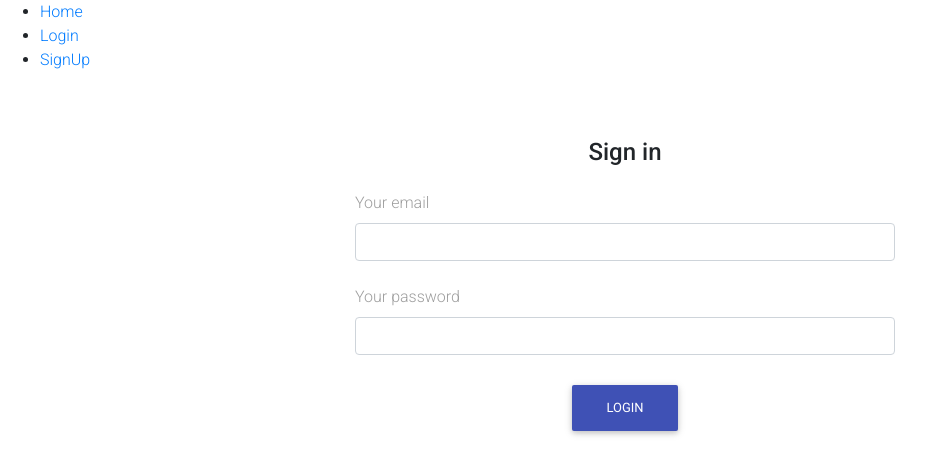
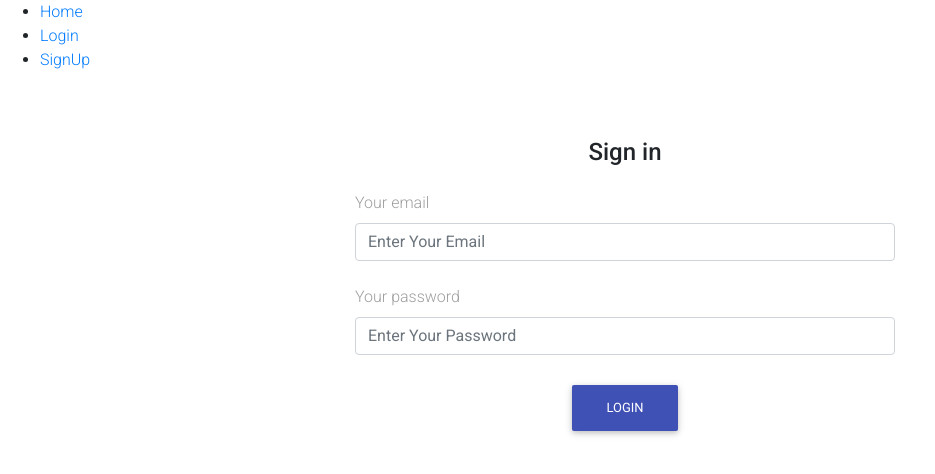
Before and after one commit to 007Abdullah/React-Sweet-Shop, a React (Create React App) app in the folder front-end/: page /Login in a window 1280 px wide. Shown: the top 474 px of the page, without its empty margins (0-935 px from the left). Built offline with nearby package versions, Linux system fonts and the light colour scheme.

Commit message:
login complete

```diff
--- a/front-end/src/components/Home.jsx
+++ b/front-end/src/components/Home.jsx
@@ -1,8 +1,11 @@
 
-export default function Home() {
+function Home() {
+
     return (
         <>
             <h1>Home</h1>
         </>
     )
 }
+
+export default Home;
--- a/front-end/src/components/Login.jsx
+++ b/front-end/src/components/Login.jsx
@@ -5,8 +5,12 @@ import 'bootstrap-css-only/css/bootstrap.min.css';
 import 'mdbreact/dist/css/mdb.css';
 import './login.css'
 import axios from 'axios';
+import {
+    useHistory
+} from "react-router-dom";
 const url = 'http://localhost:5000'
 function Login() {
+    const history = useHistory();
     function hanldlogin(event) {
         event.preventDefault();
         axios({
@@ -19,6 +23,8 @@ function Login() {
         }).then((response) => {
             if (response.data.status === 200) {
                 alert(response.data.message)
+                history.push("./")
+
             } else {
                 alert(response.data.message);
             }
@@ -37,12 +43,12 @@ function Login() {
                             <label htmlFor="defaultFormLoginEmailEx" className="grey-text">
                                 Your email
                             </label>
-                            <input type="email" id="email" className="form-control" />
+                            <input type="email" id="email" className="form-control" placeholder="Enter Your Email" />
                             <br />
                             <label htmlFor="defaultFormLoginPasswordEx" className="grey-text">
                                 Your password
                             </label>
-                            <input type="password" id="password" className="form-control" />
+                            <input type="password" id="password" className="form-control" placeholder="Enter Your Password" />
                             <div className="text-center mt-4">
                                 <MDBBtn color="indigo" type="submit">Login</MDBBtn>
                             </div>
--- a/front-end/src/components/Signup.jsx
+++ b/front-end/src/components/Signup.jsx
@@ -37,9 +37,6 @@ function Signup() {
             console.log(error);
         });
     }, [email])
-    useEffect(() => {
-
-    }, [])
     function hanldsubmit(event) {
         event.preventDefault();
         axios({
```
